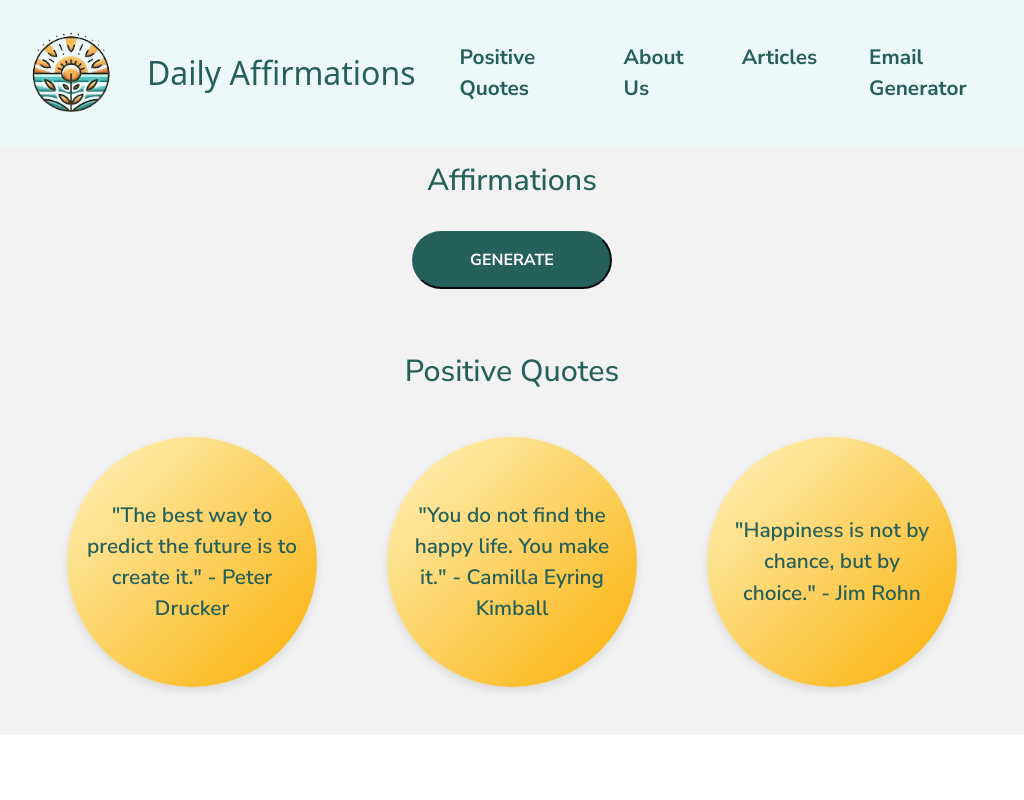
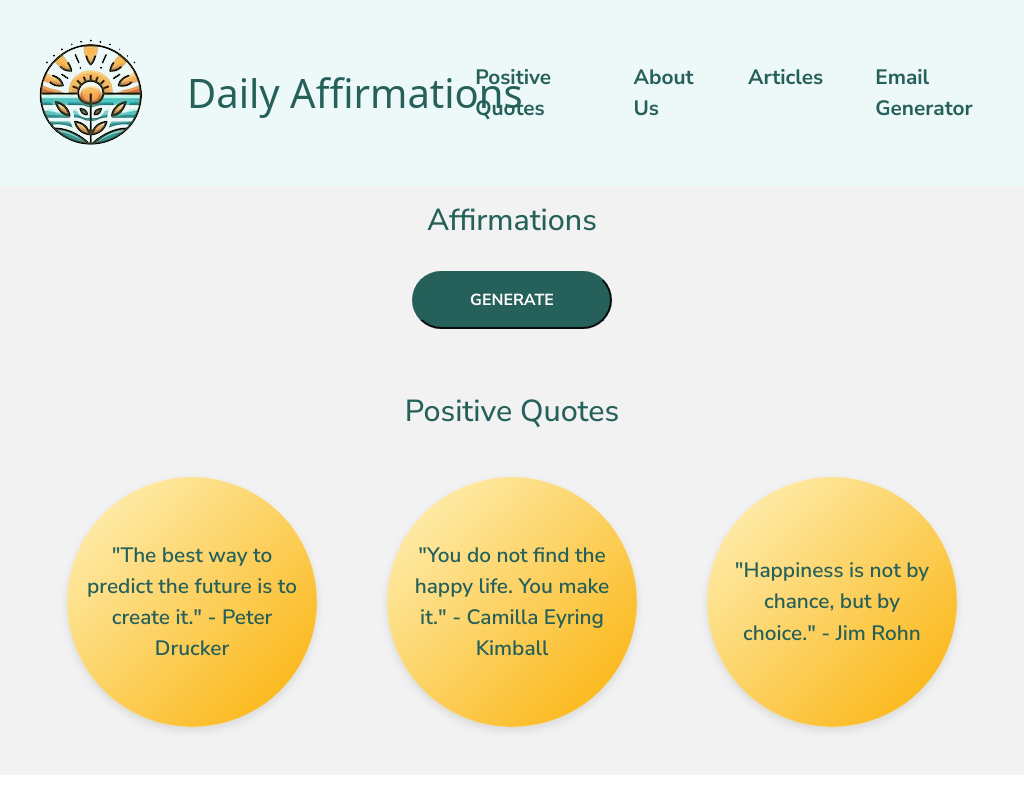
Before and after one commit to Positivity-Programmers/Hackathon-Affirmations, a website with bundled scripts: page index.html in a window 1024 px wide. Shown: the top 800 px of the page. Built offline with nearby package versions, Linux system fonts and the light colour scheme; a web font is replaced by a local one.

Commit message:
remove nav styling

```diff
--- a/assets/css/style.css
+++ b/assets/css/style.css
@@ -471,31 +471,9 @@ body {
   }
 }
 
-@media (min-width: 992px) and (max-width: 1225px) {
-  .navbar-brand {
-    font-size: 2rem;
-    margin-right: 25px;
-  }
 
-  .navbar-brand img {
-    width: 120px;
-    height: auto;
-
-  }
-
-  .navbar-nav {
-    margin-left: 50px;
-  }
-
-  .nav-link {
-    font-size: 1rem;
-    /* Adjust the font size of the navbar links */
-
-  }
-}
-
-  /* GOOGLE TRANSLATE API STYLE*/
-  /*.skiptranslate,
+/* GOOGLE TRANSLATE API STYLE*/
+/*.skiptranslate,
 .goog-te-gadget-simple {
   background-color: var(--color-primary-dark) !important;
 }
```
